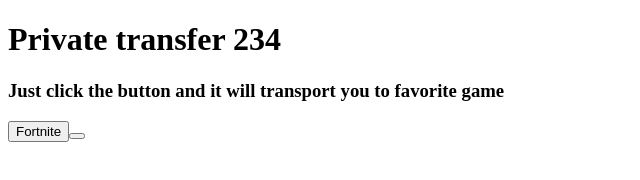
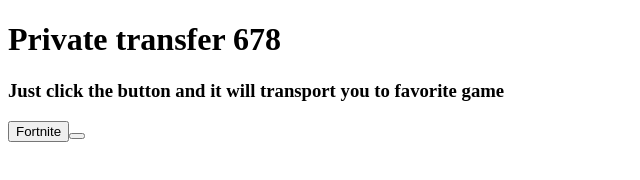
Before and after one commit to TheCyborg0/The-Virus, a plain HTML site: page index.html in a window 1280 px wide. Shown: the full height of the page, 0-640 px from the left. Drawn offline with Linux system fonts and the light colour scheme.

Commit message:
Update index.html

```diff
--- a/index.html
+++ b/index.html
@@ -6,7 +6,7 @@
     </head>
     <body>
 
-        <h1>Private transfer 234</h1>
+        <h1>Private transfer 678</h1>
 
         <h3>Just click the button and it will transport you to favorite game</h3>
         <button>Fortnite<button>
```
